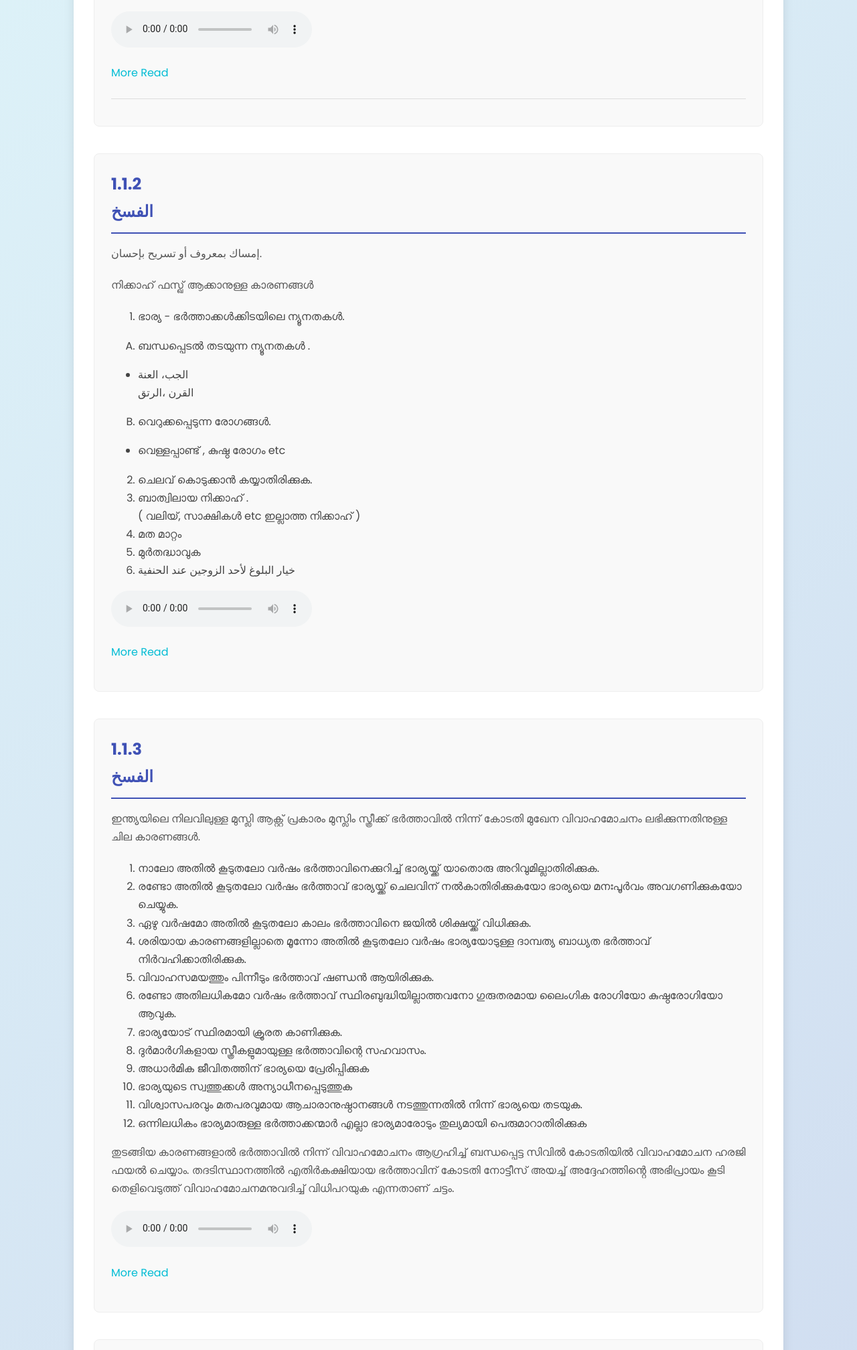
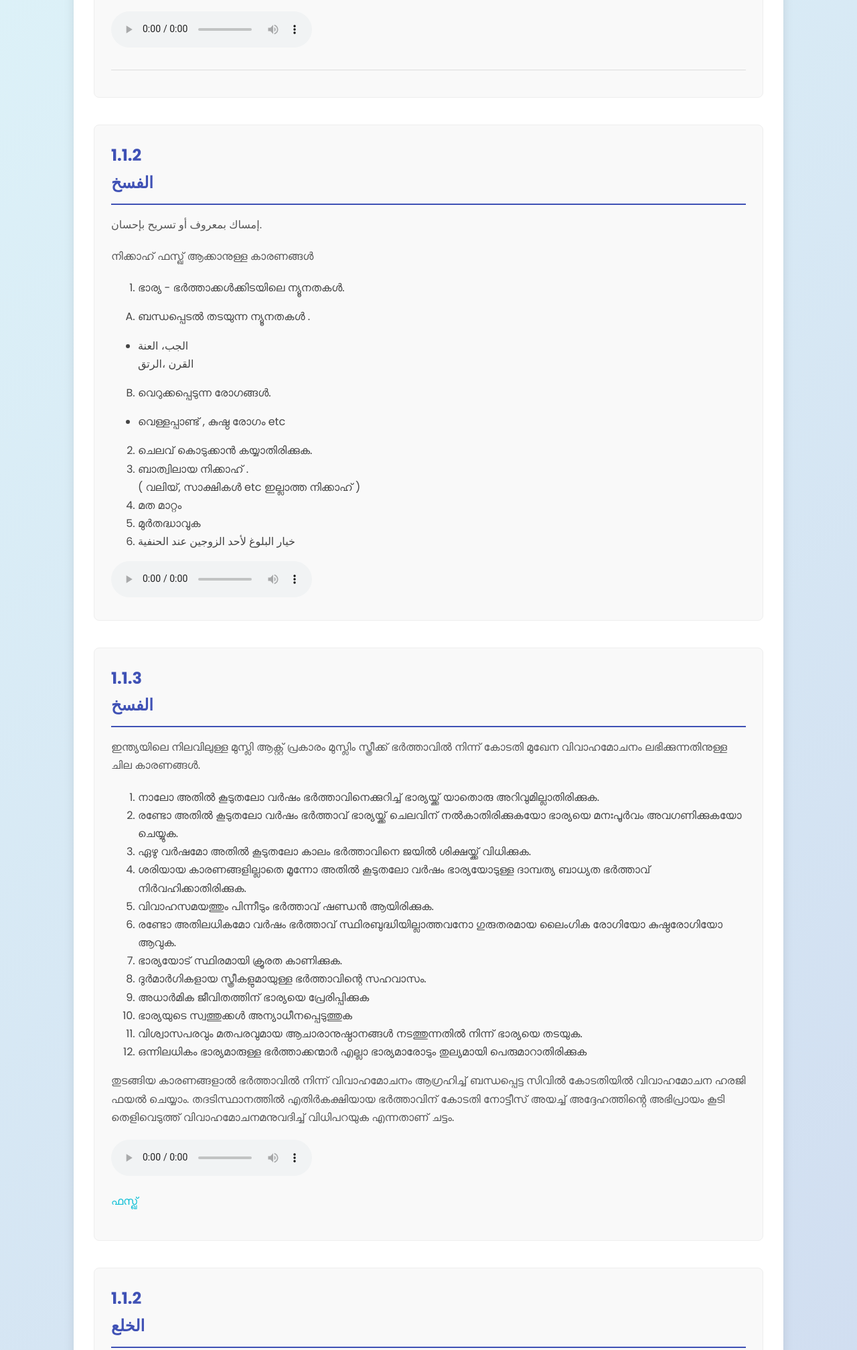
Before and after one commit to Uvais413/test-09-Ahval, a plain HTML site: page index.html in a window 1280 px wide. Shown: the part 1048-3064 px from the top of the page at 67% size. Drawn offline with Linux system fonts and the light colour scheme.

Commit message:
ok commit

```diff
--- a/index.html
+++ b/index.html
@@ -70,9 +70,7 @@
                 <source src="v03.m4a" type="audio/mpeg">
 
             </audio>
-            <p>
-            <a href="#" class="more-read">More Read</a>
-            </p>
+
             <div class="pdf-tab">
 
             </div>
@@ -117,8 +115,7 @@
                 <source src="v04.m4a" type="audio/mpeg">
                 Your browser does not support the audio element.
             </audio>
-            <p>
-            <a href="#" class="more-read">More Read</a></p>
+
 
         </section>
 
@@ -145,7 +142,7 @@
                 <source src="v05.m4a" type="audio/mpeg">
             </audio>
             <p>
-            <a href="#" class="more-read">More Read</a> </p>
+            <a href="https://www.islamkavadam.com/jeevitham/kudumbam/vivaham-vivahamochanam-fasq" class="more-read">ഫസ്ഖ് </a> </p>
 
         </section>
 
@@ -168,7 +165,7 @@
                 <source src="v06.m4a" type="audio/mpeg">
             </audio>
             <p>
-            <a href="#" class="more-read">More Read</a> </p>
+            <a href="https://www.islamkavadam.com/jeevitham/kudumbam/vivaham-vivahamochanam-qul%27u" class="more-read">ഖുൽഅ്</a> </p>
 
         </section>
 
```
